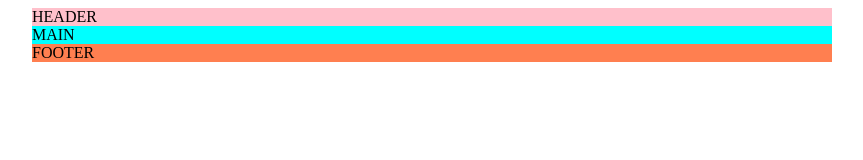
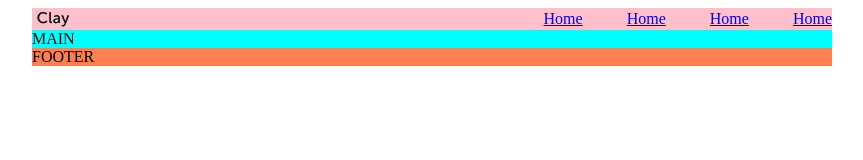
Before and after one commit to DomasTol/4-Pirmadienis-astronautas, a website: page index.html in a window 1280 px wide. Shown: the whole page, without its empty margins (208-1071 px from the left). Drawn offline with Linux system fonts and the light colour scheme.

Commit message:
Header style

```diff
--- a/index.html
+++ b/index.html
@@ -14,9 +14,24 @@
             margin-left: calc((100% - 800px) / 2);
         }
         header {
+            display: flex;
+            gap: 20px;
+            align-items: center;
+            justify-content: space-between;
             background-color: pink;
+        }
+        img {}
 
+        nav {}
+
+        a {
+        margin-left: 40px;
         }
+
+      a:first-child {
+        margin-left: 0;
+
+      }
         main  {
             background-color: aqua;
 
@@ -29,7 +44,15 @@
 </head>
 
 <body>
-    <header>HEADER</header>
+    <header>
+        <img src="./Logo.png" alt="Logo">
+        <nav>
+            <a href="#">Home</a>
+            <a href="#">Home</a>
+            <a href="#">Home</a>
+            <a href="#">Home</a>
+        </nav>
+    </header>
     <main>MAIN</main>
     <footer>FOOTER</footer>
 </body>
```
Also changed, not shown: Logo.png (added).
